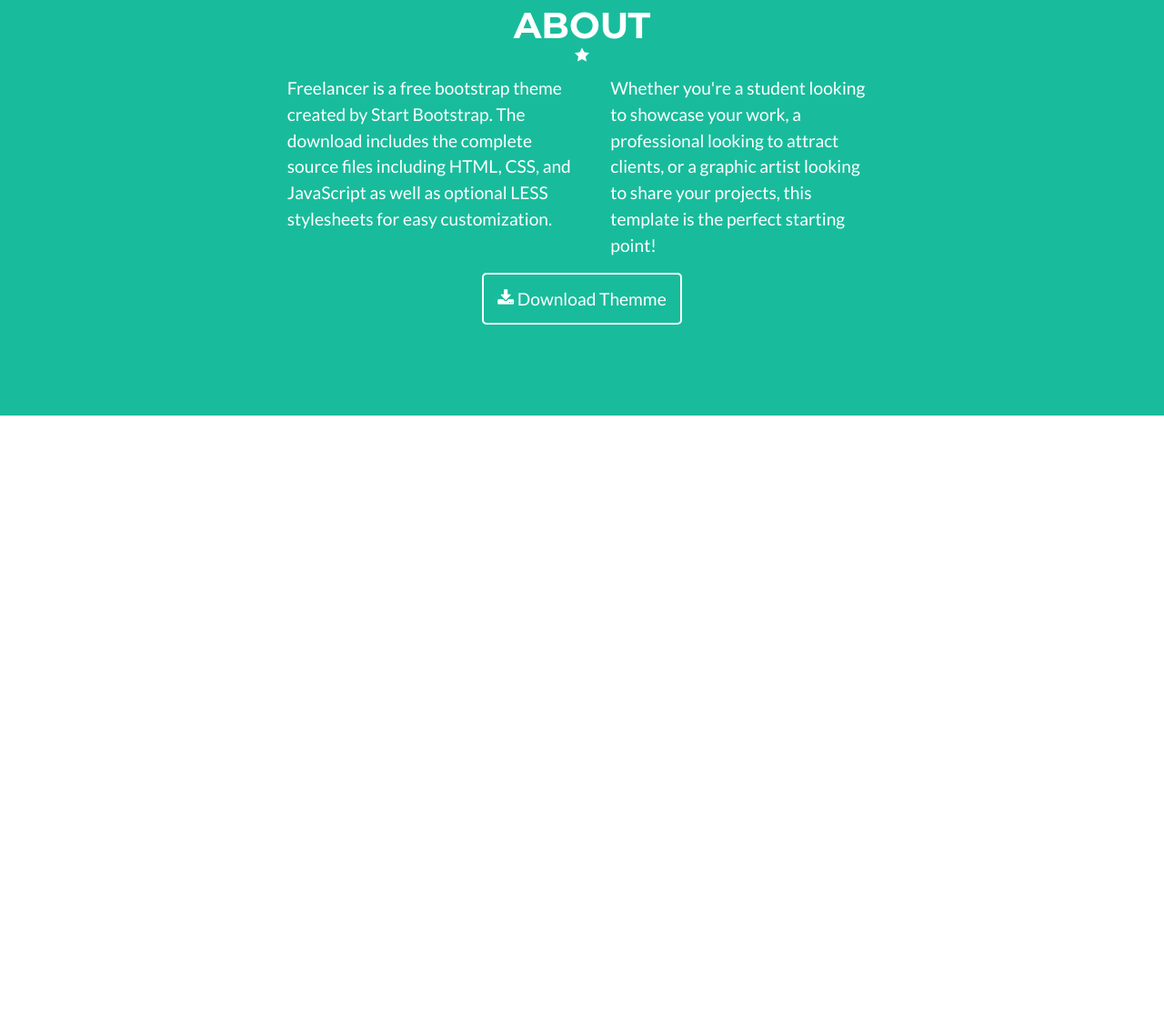
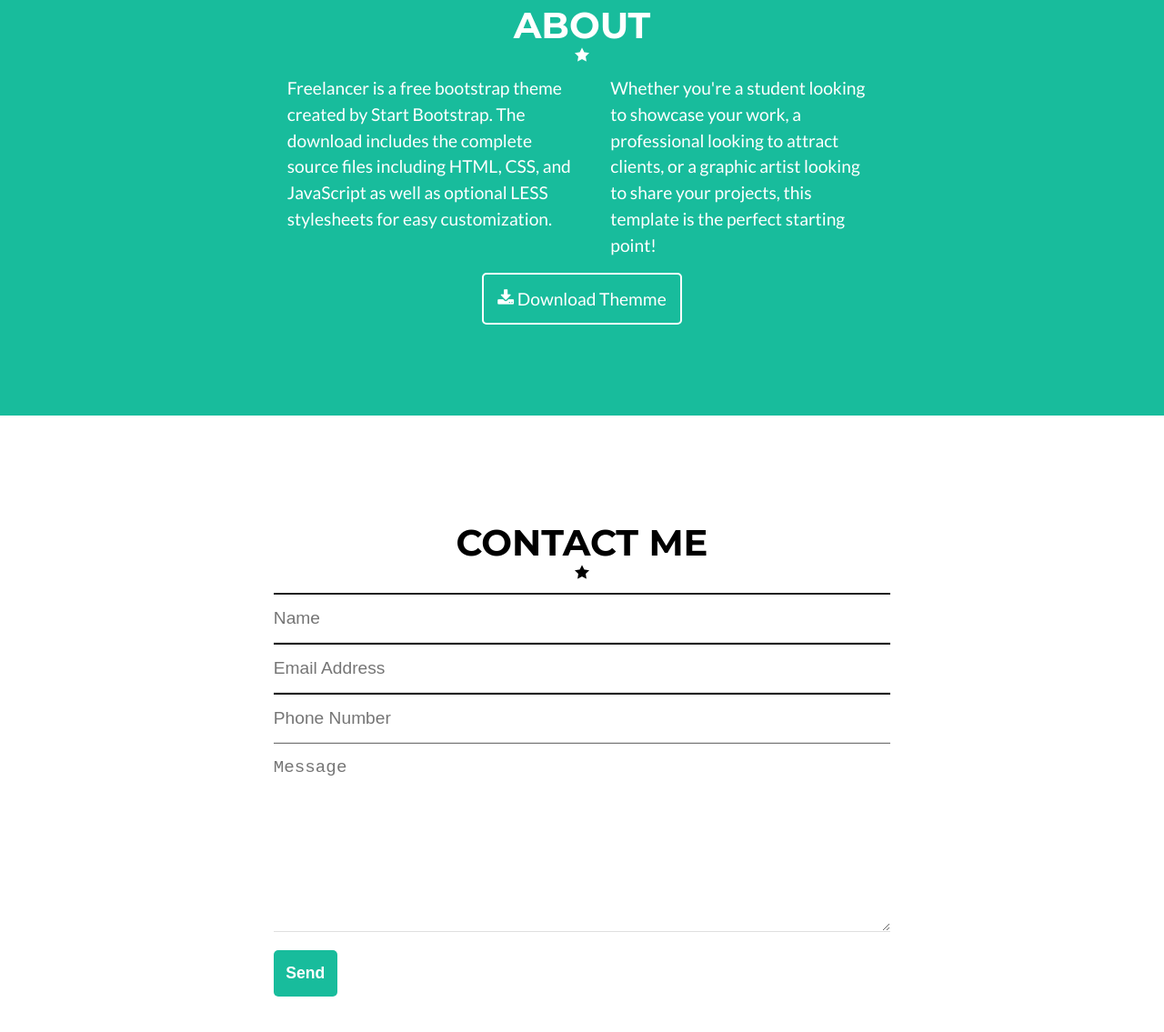
Before and after one commit to Gabx04/L30-Freelancer, a plain HTML site: page index.html in a window 1280 px wide. Shown: the part 1682-2817 px from the top of the page at 91% size. Before the commit the page ends 2139 px from the top, so only its background shows below. Drawn offline with Linux system fonts and the light colour scheme; files whose address does not match are found by name.

Commit message:
section contact-me

```diff
--- a/css/main.css
+++ b/css/main.css
@@ -53,7 +53,7 @@ header .row .pad-15:hover {
   padding-top: 180px;
 }
 
-#portfolio {
+#portfolio, #contact-me {
   background-color: #ffffff;
   color: #000000;
   padding: 100px 0;
@@ -83,3 +83,26 @@ header .row .pad-15:hover {
   padding: 15px;
   font-size: 1.2rem;
 }
+
+input, textarea {
+  color: #dfdfdf;
+  font-size: 1.2rem;
+  padding: 15px 0;
+  outline: none;
+  border-left: none;
+  border-right: none;
+
+  border-bottom: 1px #dfdfdf solid;
+}
+
+button {
+  background-color: #18bc9c;
+  color: #ffffff;
+  font-weight: bold;
+  font-size: 1.1rem;
+  border: none;
+  border-radius: 5px;
+  padding: 15px 0;
+  width: 70px;
+  margin: 20px 0;
+}
--- a/index.html
+++ b/index.html
@@ -79,6 +79,22 @@
 				<span>Download Themme</span>
 			</div>
 		</section>
+		<section id="contact-me" class="column cross-center width-100">
+			<div class="width-85 column cross-center">
+				<div class="column cross-center pad-15">
+					<h2 class="uppercase">contact me</h2>
+					<span class="icon-star"></span>
+				</div>
+			</div>
+			<form class="width-53 column" action="index.html" method="post">
+				<input type="text" placeholder="Name">
+				<input type="email" placeholder="Email Address">
+				<input type="tel" placeholder="Phone Number">
+				<textarea rows="8" cols="80" placeholder="Message"></textarea>
+				<button type="submit" name="button">Send</button>
+			</form>
+		</section>
+
 
 
 		<script type="text/javascript" src="js/app.js"></script>
```
